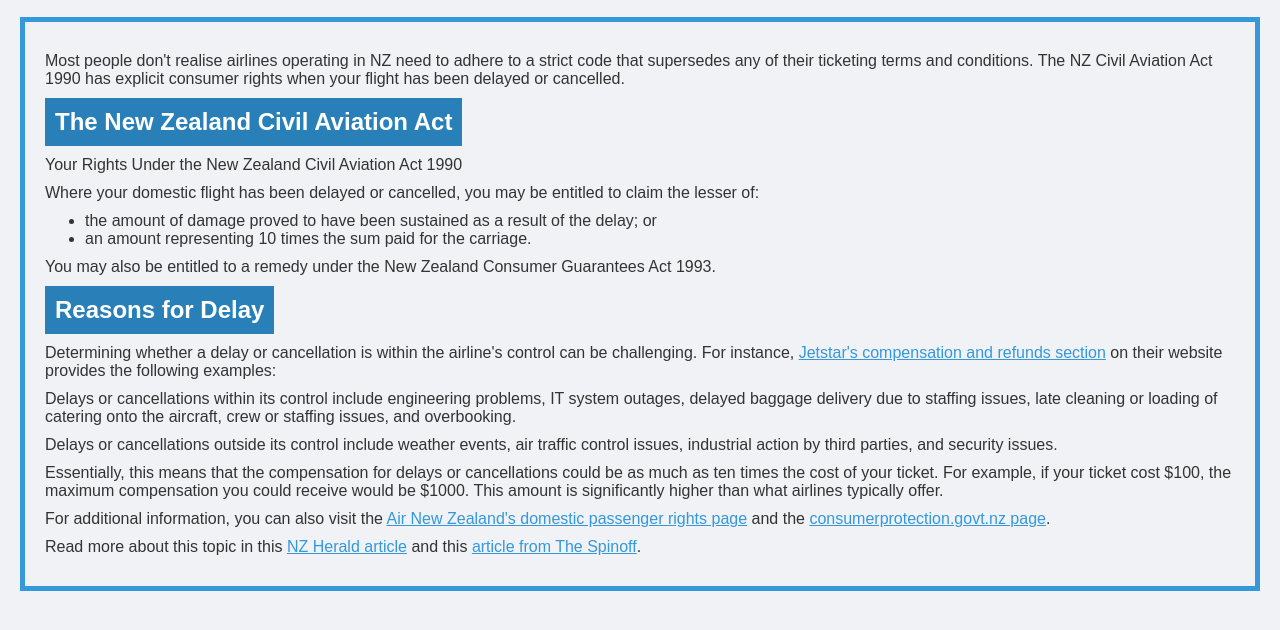
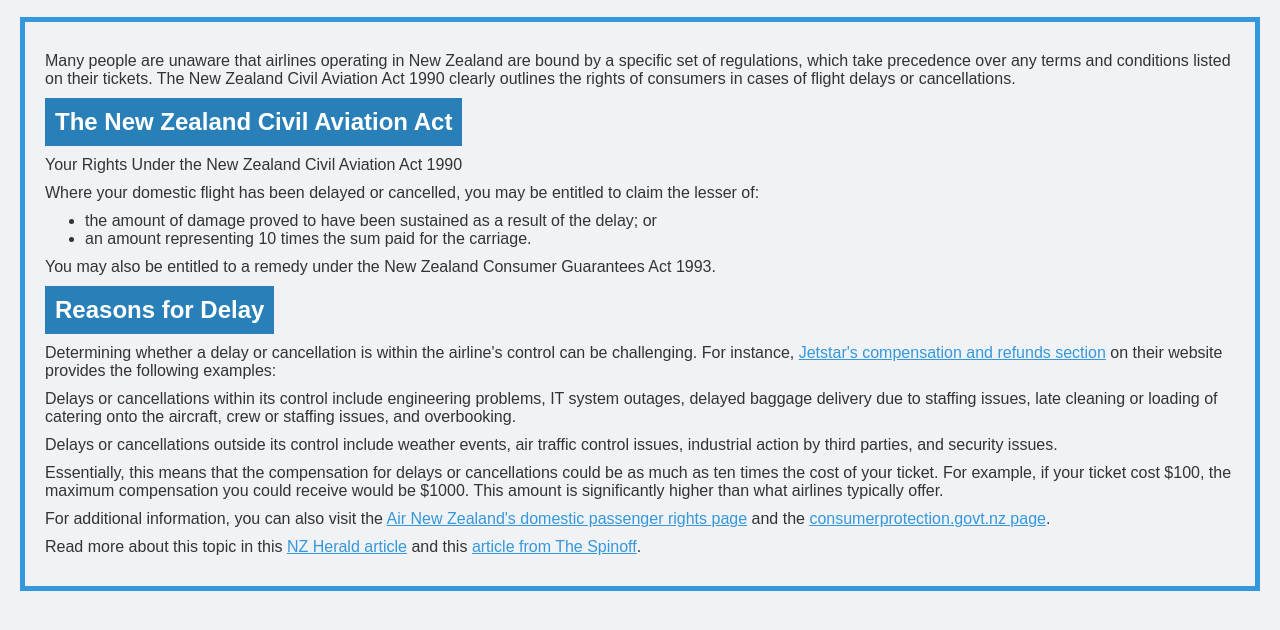
Before and after one commit to trader8899/flightrights.nz, a plain HTML site: page YourRights.html in a window 1280 px wide. Shown: the part 80-710 px from the top of the page. Drawn offline with Linux system fonts and the light colour scheme.

Commit message:
Update YourRights.html
Changed wording.

```diff
--- a/YourRights.html
+++ b/YourRights.html
@@ -67,9 +67,7 @@
 
     <main>
 
-        <p>Most people don't realise airlines operating in NZ need to adhere to a strict code that supersedes any of
-            their ticketing terms and conditions. The NZ Civil Aviation Act 1990 has explicit consumer rights when
-            your flight has been delayed or cancelled.</p>
+        <p>Many people are unaware that airlines operating in New Zealand are bound by a specific set of regulations, which take precedence over any terms and conditions listed on their tickets. The New Zealand Civil Aviation Act 1990 clearly outlines the rights of consumers in cases of flight delays or cancellations.</p>
 
 
         <h2>The New Zealand Civil Aviation Act</h2>
```
